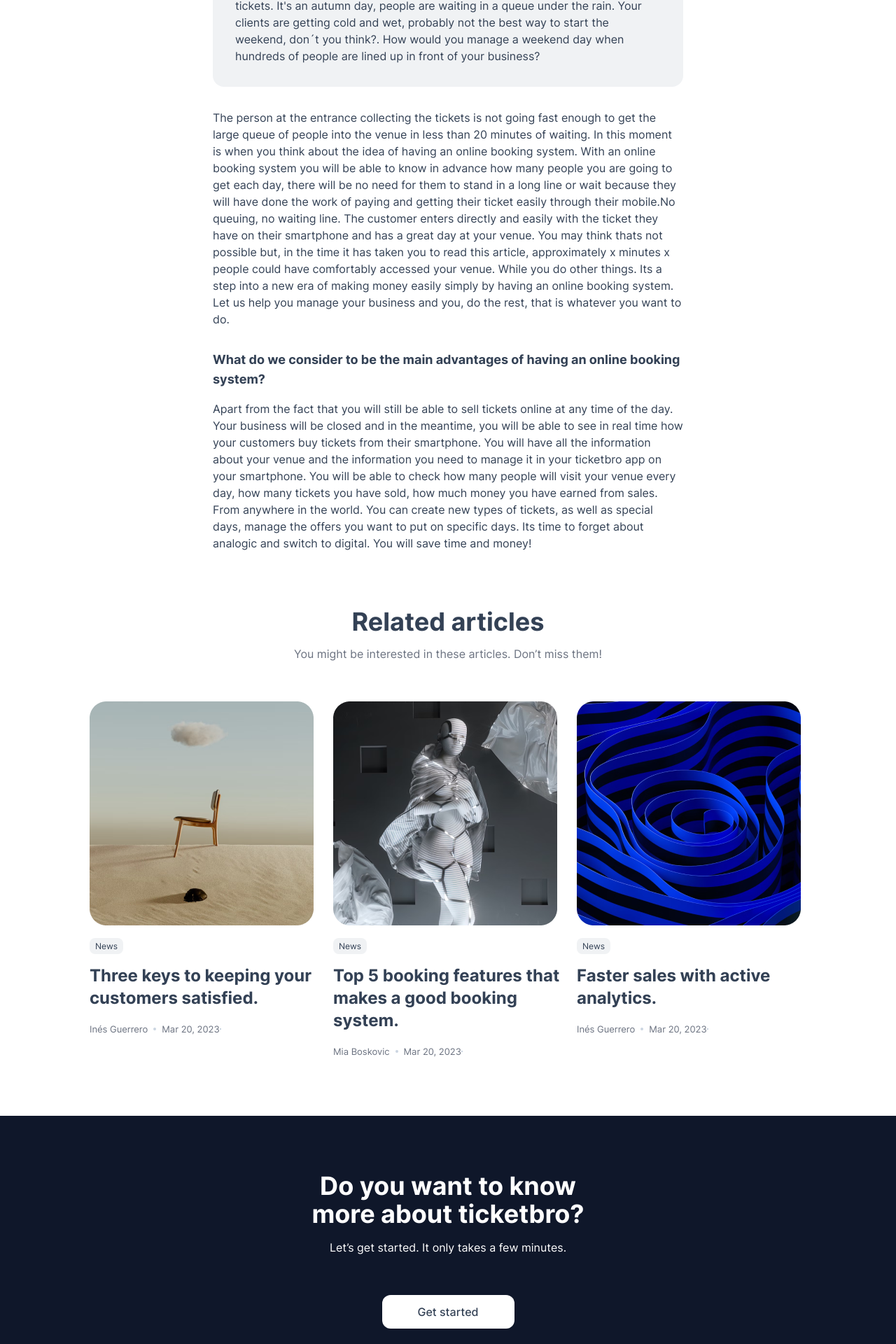
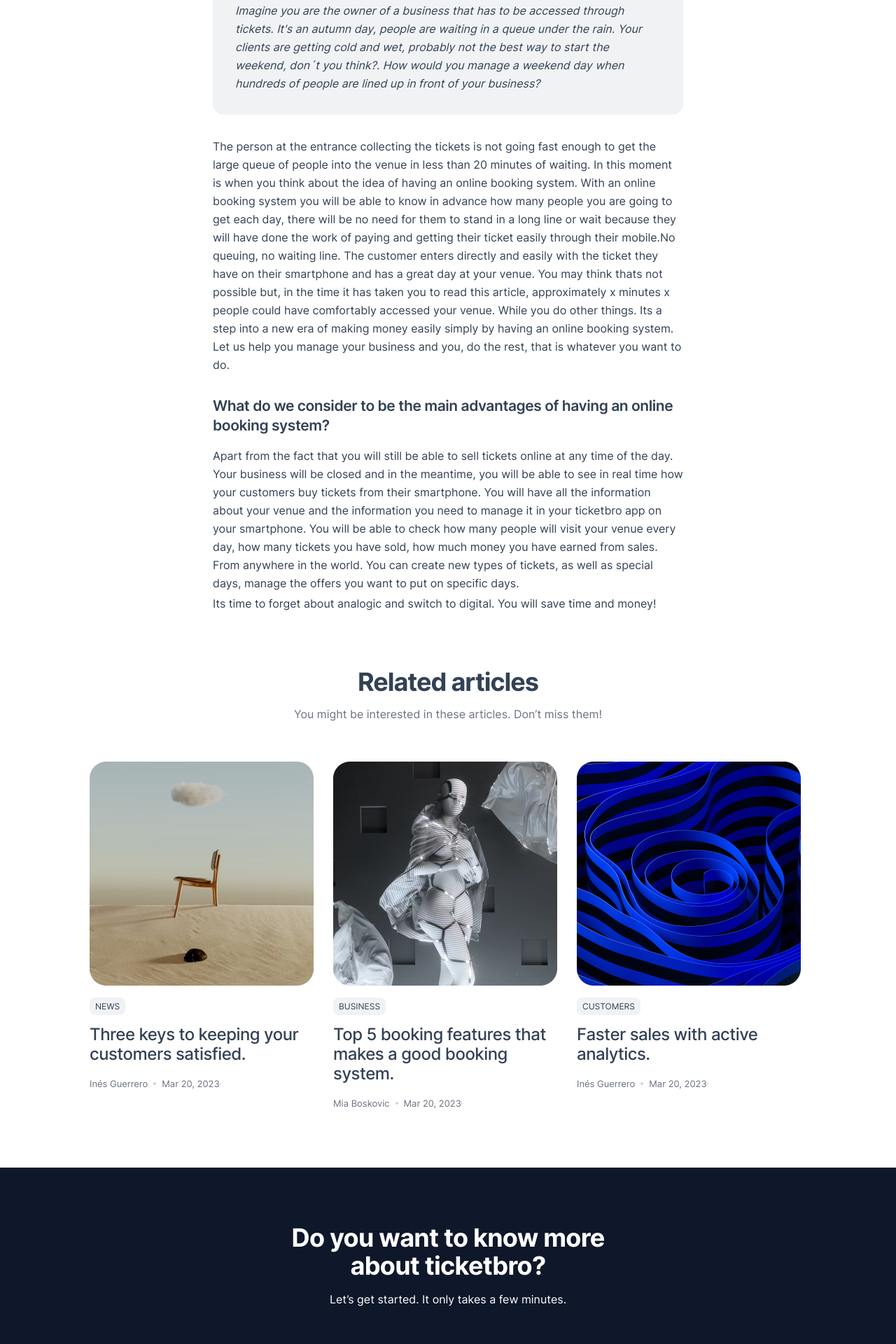
Before and after one commit to webethics/ticketbrocodingchallenge, a Next.js app: page / in a window 1280 px wide. Shown: the part 862-2782 px from the top of the page at 70% size. Built offline with nearby package versions, Linux system fonts and the light colour scheme.

Commit message:
Responsive

```diff
--- a/src/components/blog/Banner.tsx
+++ b/src/components/blog/Banner.tsx
@@ -4,7 +4,7 @@ const Banner = () => {
   return (
     <NextImage
       useSkeleton
-      className='-mx-4 h-auto w-auto overflow-hidden sm:mx-0 sm:rounded-[32px]'
+      className='-mx-4 h-auto w-auto overflow-hidden sm:mx-0 sm:rounded-[32px] md:mt-10'
       src='/images/blog-lg-img.png'
       width='672'
       height='408'
--- a/src/components/blog/CallToAction.tsx
+++ b/src/components/blog/CallToAction.tsx
@@ -4,14 +4,14 @@ const CallToAction = () => {
   return (
     <div className='mt-20 bg-blue-950 px-5 py-8 text-center text-white sm:py-20'>
       <div className='mx-auto max-w-md'>
-        <h2 className='mb-4 text-2xl font-bold sm:text-4xl'>
+        <h2 className='mb-4 text-2xl font-bold tracking-[-0.02em] sm:text-4xl'>
           Do you want to know more about ticketbro?
         </h2>
         <p className='mb-6 text-xs sm:mb-14 sm:text-base'>
           Let’s get started. It only takes a few minutes.
         </p>
-        <Button className='min-w-[189px] justify-center border-0 bg-white text-secondary'>
-          Get started
+        <Button className='min-w-[189px] justify-center border-0 bg-white py-4 text-secondary'>
+          Let’s get started
         </Button>
       </div>
     </div>
--- a/src/components/blog/RelatedArticle.tsx
+++ b/src/components/blog/RelatedArticle.tsx
@@ -6,13 +6,20 @@ const RelatedArticle = () => {
   return (
     <div className='mx-auto mt-12 max-w-7xl px-6 sm:mt-20'>
       <div className='mb-8 text-center sm:mb-14'>
-        <h2 className='mb-3.5 text-2xl sm:text-4xl'>Related articles</h2>
+        <h2 className='mb-3.5 text-2xl -tracking-[0.03em] sm:text-4xl'>
+          Related articles
+        </h2>
         <p className='text-gray-500'>
           You might be interested in these articles. Don’t miss them!
         </p>
       </div>
       <div className='grid-cols-auto  mx-auto grid max-w-[1024px] justify-center gap-8 sm:grid-cols-2 sm:justify-items-start sm:gap-5 md:grid-cols-3'>
-        <div className='max-w-[320px] sm:max-w-none'>
+        <div className='group relative max-w-[320px] sm:max-w-none'>
+          <UnstyledLink
+            href='#/'
+            className=' absolute left-0 top-0 bottom-0 right-0 z-10'
+            children={undefined}
+          ></UnstyledLink>
           <NextImage
             useSkeleton
             className='mb-4 h-auto w-full'
@@ -21,10 +28,10 @@ const RelatedArticle = () => {
             height='320'
             alt='Article Image'
           />
-          <span className='rounded-lg bg-[#F0F2F4] py-1 px-2 text-xs'>
+          <span className='rounded-lg bg-[#F0F2F4] py-[5px] px-2 text-xs uppercase'>
             News
           </span>
-          <h4 className='text-1xl my-4 lg:text-2xl'>
+          <h4 className='text-1xl my-4 font-medium tracking-[-0.02em] group-hover:text-primary-500 lg:text-2xl lg:leading-7'>
             Three keys to keeping your customers satisfied.
           </h4>
           <ul className='flex items-center text-[13px]'>
@@ -40,7 +47,12 @@ const RelatedArticle = () => {
             </li>
           </ul>
         </div>
-        <div className='max-w-[320px] sm:max-w-none'>
+        <div className='group relative max-w-[320px] sm:max-w-none'>
+          <UnstyledLink
+            href='#/'
+            className=' absolute left-0 top-0 bottom-0 right-0 z-10'
+            children={undefined}
+          ></UnstyledLink>
           <NextImage
             useSkeleton
             className='mb-4 h-auto w-full'
@@ -49,10 +61,10 @@ const RelatedArticle = () => {
             height='320'
             alt='Article Image'
           />
-          <span className='rounded-lg bg-[#F0F2F4] py-1 px-2 text-xs'>
-            News
+          <span className='rounded-lg bg-[#F0F2F4] py-[5px] px-2 text-xs uppercase'>
+            Business
           </span>
-          <h4 className='text-1xl my-4 lg:text-2xl'>
+          <h4 className='text-1xl my-4 font-medium tracking-[-0.02em] group-hover:text-primary-500 lg:text-2xl lg:leading-7'>
             Top 5 booking features that makes a good booking system.
           </h4>
           <ul className='flex items-center text-[13px]'>
@@ -68,7 +80,12 @@ const RelatedArticle = () => {
             </li>
           </ul>
         </div>
-        <div className='max-w-[320px] sm:max-w-none'>
+        <div className='group relative max-w-[320px] sm:max-w-none'>
+          <UnstyledLink
+            href='#/'
+            className=' absolute left-0 top-0 bottom-0 right-0 z-10'
+            children={undefined}
+          ></UnstyledLink>
           <NextImage
             useSkeleton
             className='mb-4 h-auto w-full'
@@ -77,10 +94,10 @@ const RelatedArticle = () => {
             height='320'
             alt='Article Image'
           />
-          <span className='rounded-lg bg-[#F0F2F4] py-1 px-2 text-xs'>
-            News
+          <span className='rounded-lg bg-[#F0F2F4] py-[5px] px-2 text-xs uppercase'>
+            Customers
           </span>
-          <h4 className='text-1xl my-4 lg:text-2xl'>
+          <h4 className='text-1xl my-4 font-medium tracking-[-0.02em] group-hover:text-primary-500 lg:text-2xl lg:leading-7'>
             Faster sales with active analytics.
           </h4>
           <ul className='flex items-center text-[13px]'>
--- a/src/components/blog/content.tsx
+++ b/src/components/blog/content.tsx
@@ -28,7 +28,7 @@ const Content = () => {
         </div>
       </div>
 
-      <div className='mb-8 rounded-2xl bg-[#F0F2F4] p-8'>
+      <div className='mb-8 rounded-2xl bg-[#F0F2F4] p-8 italic leading-[26px]'>
         Imagine you are the owner of a business that has to be accessed through
         tickets. It's an autumn day, people are waiting in a queue under the
         rain. Your clients are getting cold and wet, probably not the best way
@@ -36,7 +36,7 @@ const Content = () => {
         day when hundreds of people are lined up in front of your business?
       </div>
 
-      <p className='mb-8'>
+      <p className='mb-8 leading-[26px]'>
         The person at the entrance collecting the tickets is not going fast
         enough to get the large queue of people into the venue in less than 20
         minutes of waiting. In this moment is when you think about the idea of
@@ -54,11 +54,11 @@ const Content = () => {
         and you, do the rest, that is whatever you want to do.
       </p>
 
-      <h4 className='mb-4'>
+      <h4 className='mb-4 text-[21px] font-semibold tracking-[-0.02em]'>
         What do we consider to be the main advantages of having an online
         booking system?
       </h4>
-      <p>
+      <p className='leading-[26px]'>
         Apart from the fact that you will still be able to sell tickets online
         at any time of the day. Your business will be closed and in the
         meantime, you will be able to see in real time how your customers buy
@@ -68,8 +68,11 @@ const Content = () => {
         visit your venue every day, how many tickets you have sold, how much
         money you have earned from sales. From anywhere in the world. You can
         create new types of tickets, as well as special days, manage the offers
-        you want to put on specific days. Its time to forget about analogic and
-        switch to digital. You will save time and money!
+        you want to put on specific days.
+      </p>
+      <p className='mt-1'>
+        Its time to forget about analogic and switch to digital. You will save
+        time and money!
       </p>
     </>
   );
--- a/src/components/layout/Footer.tsx
+++ b/src/components/layout/Footer.tsx
@@ -51,7 +51,7 @@ const Footer = () => {
             </div>
           </div>
           <div className='flex w-2/4 flex-col p-5 sm:w-48'>
-            <div className='font-bold uppercase text-secondary'>Product</div>
+            <div className='font-semibold text-secondary'>Product</div>
             <UnstyledLink
               className='mt-3 inline-block text-gray-500 hover:text-primary-500'
               href='#/'
@@ -72,7 +72,7 @@ const Footer = () => {
             </UnstyledLink>
           </div>
           <div className='flex w-2/4 flex-col p-5 sm:w-48 '>
-            <div className=' font-bold uppercase text-secondary'>Features</div>
+            <div className=' font-semibold  text-secondary'>Features</div>
             <UnstyledLink
               className='mt-3 inline-block text-gray-500 hover:text-primary-500'
               href='#/'
@@ -93,12 +93,15 @@ const Footer = () => {
             </UnstyledLink>
           </div>
           <div className='flex w-2/4 flex-col p-5 sm:w-48 '>
-            <div className=' font-bold uppercase text-secondary'>Company</div>
+            <div className=' font-semibold  text-secondary'>Company</div>
             <UnstyledLink
               className='mt-3 inline-block text-gray-500 hover:text-primary-500'
               href='#/'
             >
               Careers
+              <span className='ml-2 inline-block rounded-lg bg-[#E6E8FE] p-4 py-1 px-2 text-sm text-primary-500'>
+                Hiring
+              </span>
             </UnstyledLink>
             <UnstyledLink
               className='mt-3 inline-block text-gray-500 hover:text-primary-500'
@@ -120,7 +123,7 @@ const Footer = () => {
             </UnstyledLink>
           </div>
           <div className='flex w-2/4 flex-col p-5 sm:w-48 '>
-            <div className=' font-bold uppercase text-secondary'>Help</div>
+            <div className=' font-semibold  text-secondary'>Help</div>
             <UnstyledLink
               className='mt-3 inline-block text-gray-500 hover:text-primary-500'
               href='#/'
@@ -141,9 +144,7 @@ const Footer = () => {
             </UnstyledLink>
           </div>
           <div className='flex w-full flex-col p-5 sm:w-48 '>
-            <div className=' font-bold uppercase text-secondary'>
-              Get the app
-            </div>
+            <div className='font-semibold  text-secondary'>Get the app</div>
             <UnstyledLink className='mt-3 inline-block' href='#/'>
               <NextImage
                 useSkeleton
@@ -176,19 +177,25 @@ const Footer = () => {
           <nav className='rounded-md text-[13px]'>
             <ol className='list-reset flex flex-col gap-4 text-center sm:flex-row sm:gap-0 sm:text-left'>
               <li>
-                <UnstyledLink href='#/'>Imprint</UnstyledLink>
+                <UnstyledLink className='hover:text-white' href='#/'>
+                  Imprint
+                </UnstyledLink>
               </li>
               <li className='hidden sm:block'>
                 <span className='mx-2 text-gray-500'>|</span>
               </li>
               <li>
-                <UnstyledLink href='#/'>Data policy</UnstyledLink>
+                <UnstyledLink className='hover:text-white' href='#/'>
+                  Data policy
+                </UnstyledLink>
               </li>
               <li className='hidden sm:block'>
                 <span className='mx-2 text-gray-500'>|</span>
               </li>
               <li>
-                <UnstyledLink href='#/'>Terms & conditions</UnstyledLink>
+                <UnstyledLink className='hover:text-white' href='#/'>
+                  Terms & conditions
+                </UnstyledLink>
               </li>
               <li className='hidden sm:block'>
                 <span className='mx-2 text-gray-500'>|</span>
@@ -196,7 +203,7 @@ const Footer = () => {
               <li>
                 <UnstyledLink
                   href='#/'
-                  className='flex items-center justify-center sm:justify-start'
+                  className='flex items-center justify-center hover:text-white sm:justify-start'
                 >
                   <HiOutlineGlobeAlt className='mr-1' />
                   English
```
Also changed, not shown: src/components/layout/Header.tsx (+19 -16 lines).
